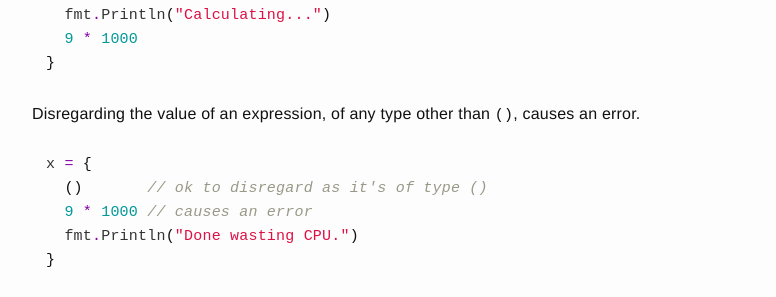
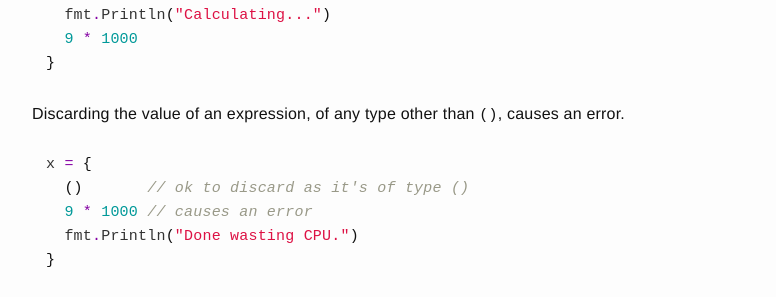
Before and after one commit to oden-lang/oden-lang.github.io, a Jekyll site: the page built from user-guide/language-reference/forms.md, in a window 1280 px wide and 900 px high, scrolled down 3159 px. Shown: the part 155-452 px from the top of the window, without its empty margins (238-1014 px from the left). Built offline with Jekyll 4.4.1, drawn with Linux system fonts in a browser that asks for light colours.

Commit message:
Discard typo

```diff
--- a/user-guide/language-reference/forms.md
+++ b/user-guide/language-reference/forms.md
@@ -170,12 +170,12 @@ x = {
 }
 {% endhighlight %}
 
-Disregarding the value of an expression, of any type other than `()`, causes an
+Discarding the value of an expression, of any type other than `()`, causes an
 error.
 
 {% highlight go %}
 x = {
-  ()       // ok to disregard as it's of type ()
+  ()       // ok to discard as it's of type ()
   9 * 1000 // causes an error
   fmt.Println("Done wasting CPU.")
 }
```
